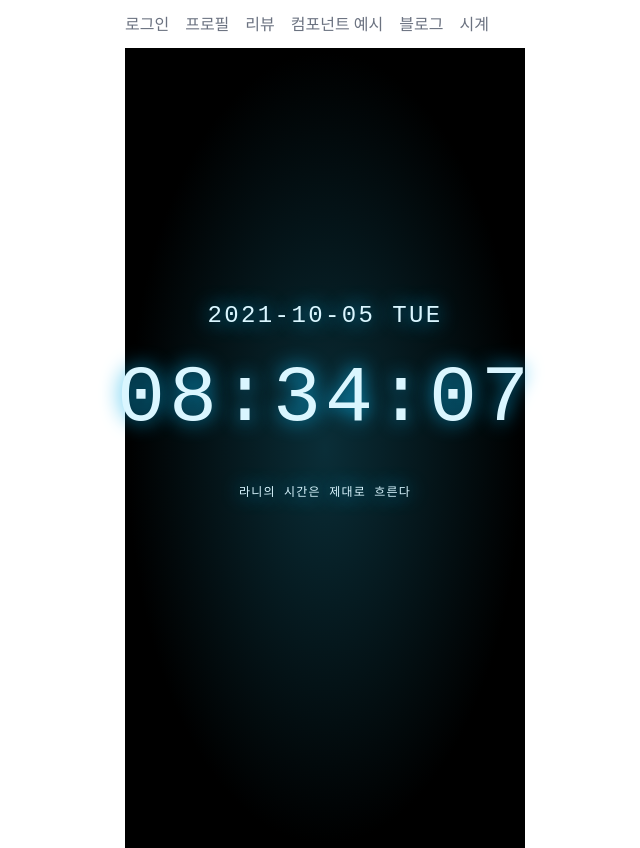
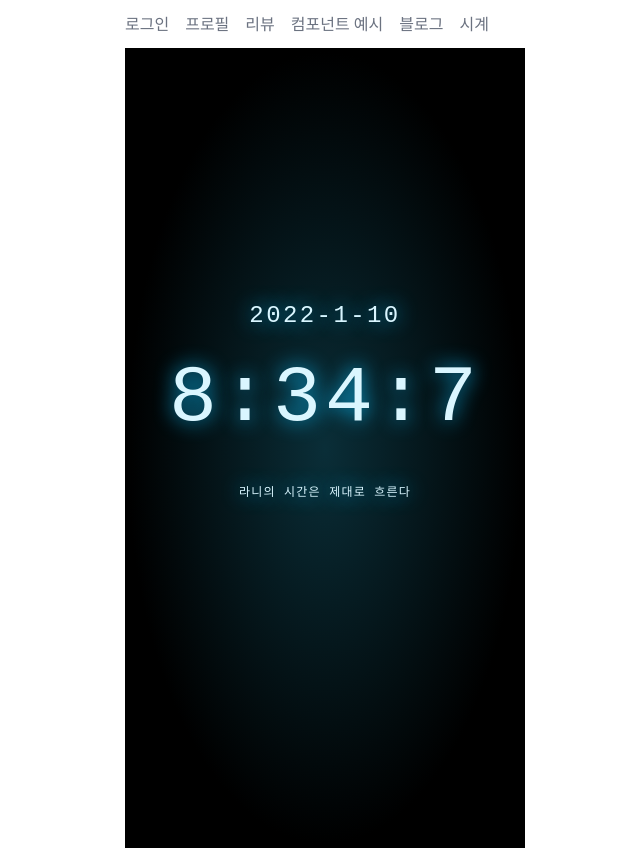
Before and after one commit to BACKHAERANI/myproj-react, a React (Create React App) app: page /Clock in a window 1280 px wide. Shown: the whole page, without its empty margins (315-955 px from the left). Built offline with nearby package versions, Linux system fonts and the light colour scheme.

Commit message:
Clock 구현 // digital clock 년/월/일/시간 보강

```diff
--- a/src/Clock/Clock.jsx
+++ b/src/Clock/Clock.jsx
@@ -16,8 +16,12 @@ function Clock() {
     <div className="clock-wrapper">
       <h2>Clock</h2>
       <div class="clock">
-        <p class="date">2021-10-05 TUE</p>
-        <p class="time">{date.toISOString().slice(11, 19)}</p>
+        <p class="date">
+          {date.getFullYear()}-{date.getMonth() + 1}-{date.getDate()}
+        </p>
+        <p class="time">
+          {date.getHours()}:{date.getMinutes()}:{date.getSeconds()}
+        </p>
         <p class="text">라니의 시간은 제대로 흐른다</p>
       </div>
     </div>
```
